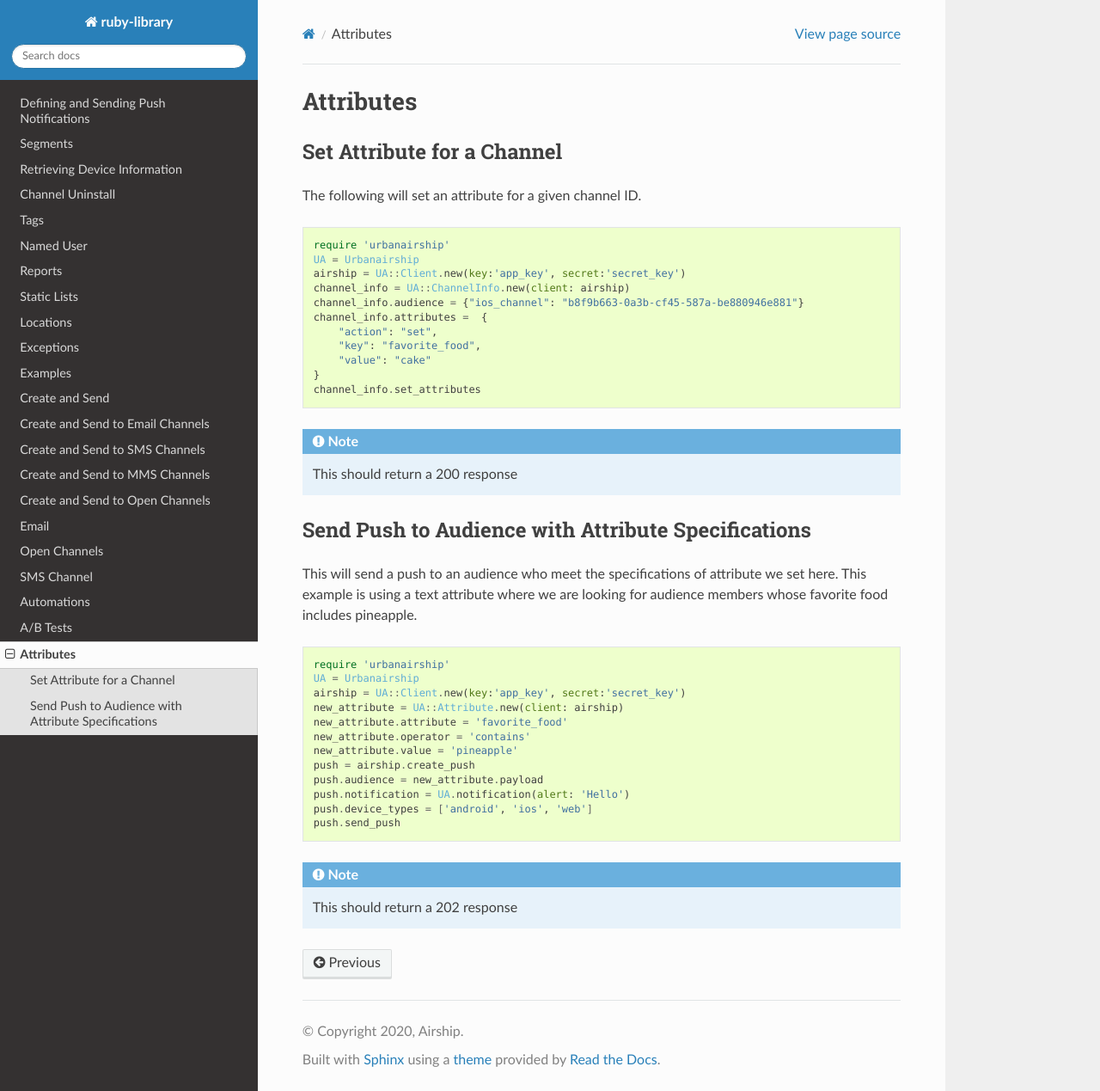
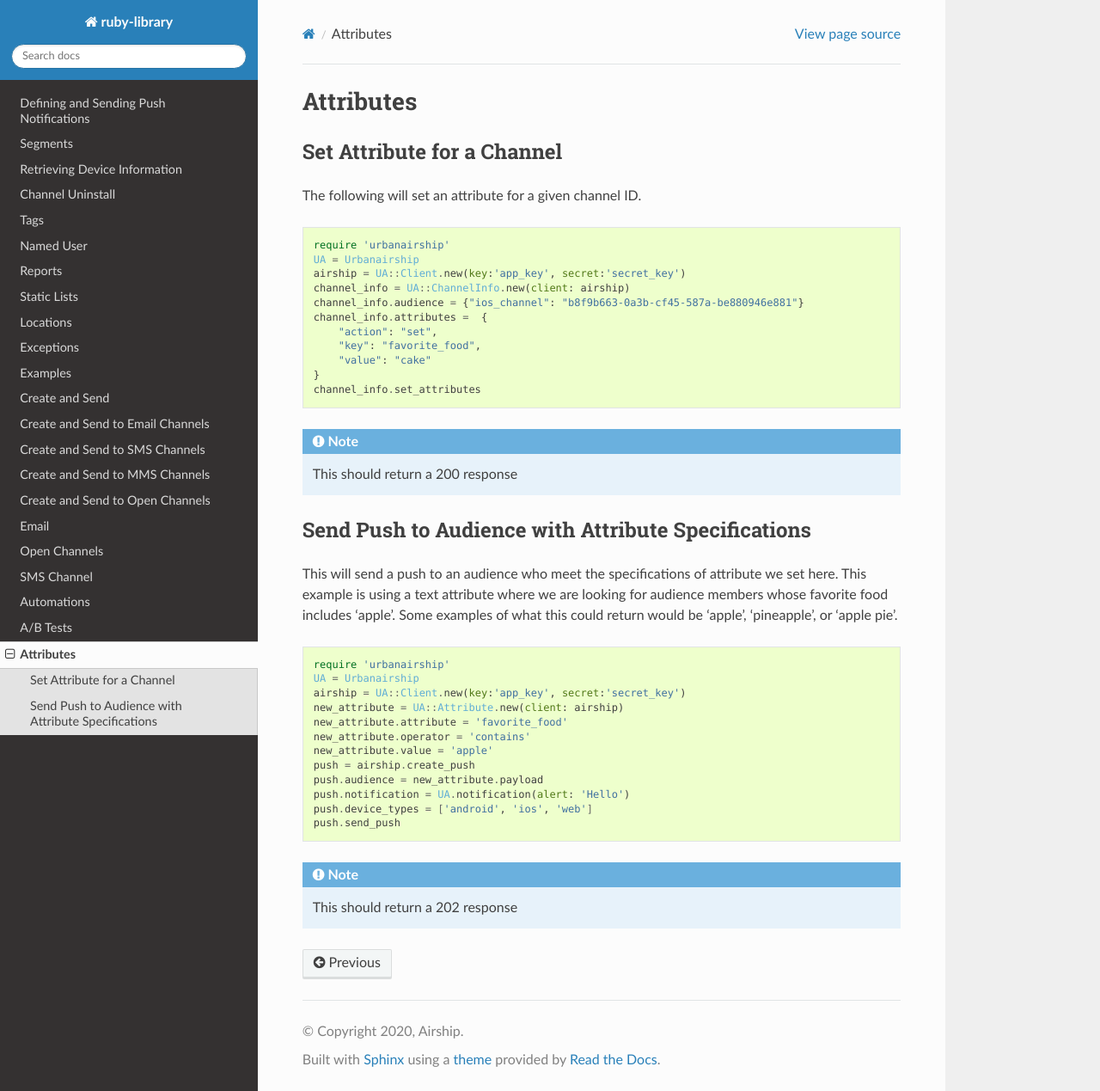
Before and after one commit to urbanairship/ruby-library, a Sphinx documentation site: the page built from docs/attributes.rst, in a window 1280 px wide and 1269 px high. Shown: the whole window at 86% size. Built offline with Sphinx 7.4.7 and the Read the Docs theme 2.0.0, drawn with Linux system fonts in a browser that asks for light colours; the version number could not be read and is left out.

Commit message:
updates docs

```diff
--- a/docs/attributes.rst
+++ b/docs/attributes.rst
@@ -28,8 +28,9 @@ Send Push to Audience with Attribute Specifications
 ---------------------------------------------------
 
 This will send a push to an audience who meet the specifications of attribute we
-set  here. This example is using a text attribute where we are looking for audience
-members whose favorite food includes pineapple.
+set here. This example is using a text attribute where we are looking for audience
+members whose favorite food includes 'apple'. Some examples of what this could return
+would be 'apple', 'pineapple',  or 'apple pie'.
 
 .. code-block:: ruby
 
@@ -39,7 +40,7 @@ members whose favorite food includes pineapple.
     new_attribute = UA::Attribute.new(client: airship)
     new_attribute.attribute = 'favorite_food'
     new_attribute.operator = 'contains'
-    new_attribute.value = 'pineapple'
+    new_attribute.value = 'apple'
     push = airship.create_push
     push.audience = new_attribute.payload
     push.notification = UA.notification(alert: 'Hello')
```
